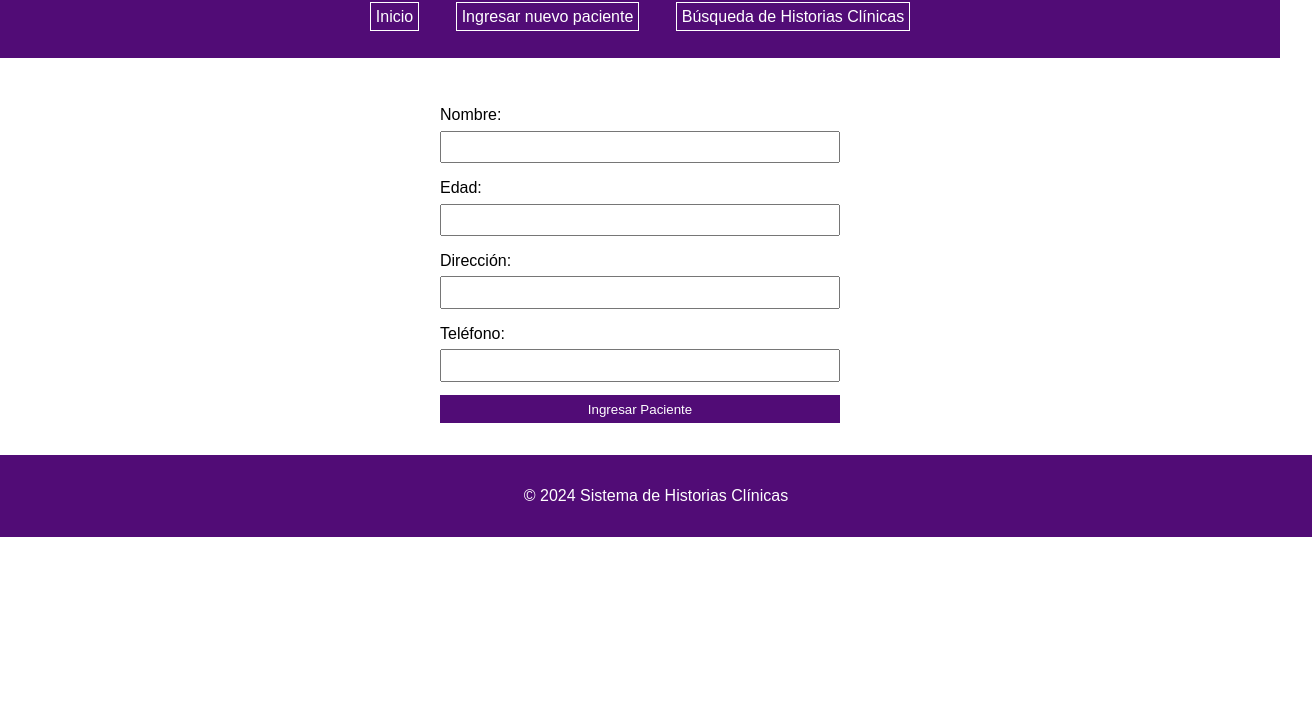
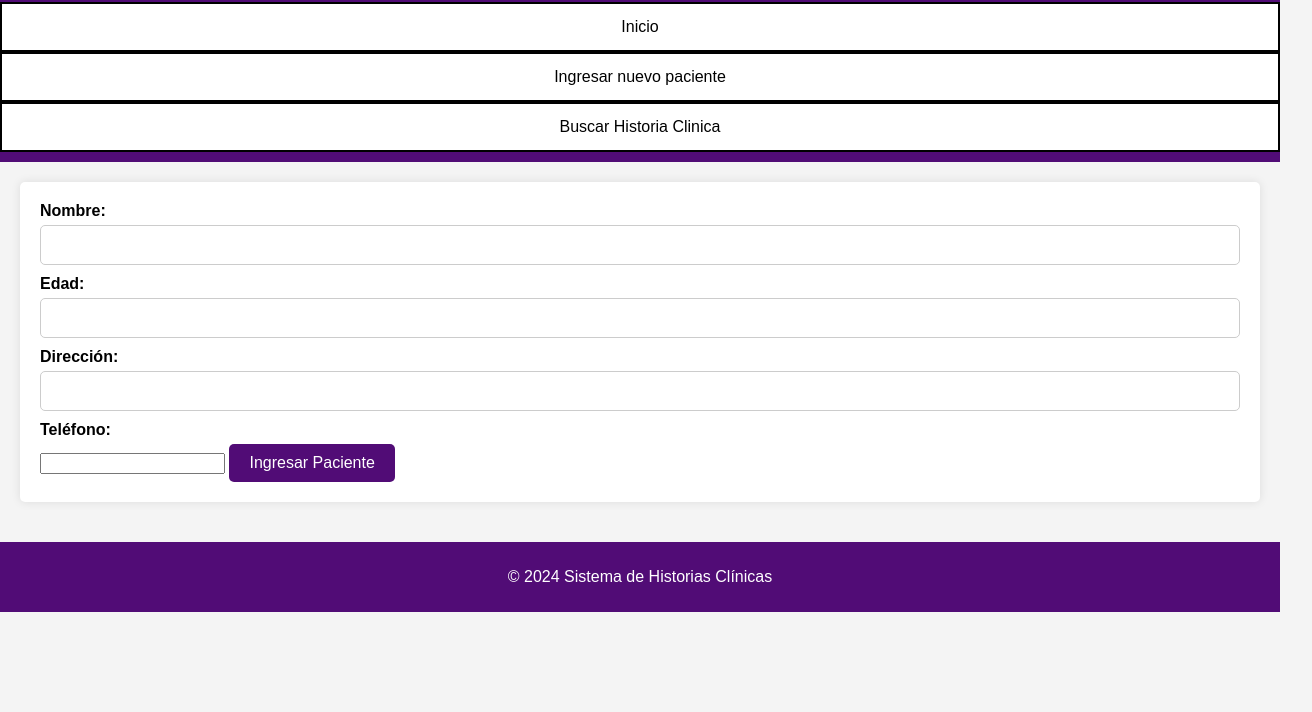
Before and after one commit to giulom13/sistemaHistoriasClinicas, a plain HTML site: page pages/ingresoPaciente.html in a window 1280 px wide. Shown: the part 88-800 px from the top of the page, 1312 px wide, since content can reach past the window. Drawn offline with Linux system fonts and the light colour scheme.

Commit message:
cambio de estilo

```diff
--- /dev/null
+++ b/css/style.css
@@ -0,0 +1,127 @@
+/* Estilos generales */
+body {
+    font-family: Arial, sans-serif;
+    margin: 0;
+    padding: 0;
+    background-color: #f4f4f4;
+}
+
+header {
+    background-color: #510c76;
+    color: white;
+    padding: 10px 0;
+    text-align: center;
+}
+nav {
+    text-align: center;
+}
+nav ul {
+    text-align: center;
+    list-style-type: none;
+    margin: 0;
+    padding: 0;
+    background-color: white;
+    overflow: hidden;
+}
+
+nav ul li {
+    text-align: center;
+}
+
+nav ul li a {
+    display: block;
+    color: black;
+    text-align: center;
+    padding: 14px 16px;
+    text-decoration: none;
+    border: 2px solid black;
+}
+
+
+
+main {
+    padding: 20px;
+}
+
+footer {
+    background-color: #510c76;
+    color: white;
+    text-align: center;
+    padding: 10px 0;
+    width: 100%;
+    bottom: 0;
+}
+
+/* Estilos para formularios */
+form {
+    background-color: white;
+    padding: 20px;
+    border-radius: 5px;
+    box-shadow: 0 0 10px rgba(0, 0, 0, 0.1);
+    margin-bottom: 20px;
+}
+
+form label {
+    display: block;
+    margin-bottom: 5px;
+    font-weight: bold;
+}
+
+form input[type="text"],
+form input[type="number"],
+form textarea {
+    width: calc(100% - 22px);
+    padding: 10px;
+    margin-bottom: 10px;
+    border: 1px solid #ccc;
+    border-radius: 5px;
+    font-size: 16px;
+}
+
+form button {
+    background-color: #510c76;
+    color: white;
+    padding: 10px 20px;
+    border: none;
+    border-radius: 5px;
+    cursor: pointer;
+    font-size: 16px;
+}
+
+form button:hover {
+    background-color: #7a05b9;
+}
+
+/* Estilos para resultados de búsqueda */
+#resultadosBusqueda div,
+#resultadoBusqueda div {
+    background-color: white;
+    padding: 20px;
+    margin-bottom: 10px;
+    border-radius: 5px;
+    box-shadow: 0 0 10px rgba(0, 0, 0, 0.1);
+}
+
+#resultadosBusqueda div p,
+#resultadoBusqueda div p {
+    margin: 5px 0;
+}
+
+/* Estilos para botones de resultados */
+#resultadosBusqueda div button,
+#resultadoBusqueda div button {
+    background-color: #510c76;
+    color: white;
+    padding: 10px 20px;
+    border: none;
+    border-radius: 5px;
+    cursor: pointer;
+    font-size: 16px;
+    display: block;
+    margin-top: 10px;
+}
+
+#resultadosBusqueda div button:hover,
+#resultadoBusqueda div button:hover {
+    background-color: #6a06a0;
+}
--- a/pages/ingresoPaciente.html
+++ b/pages/ingresoPaciente.html
@@ -4,7 +4,8 @@
     <meta charset="UTF-8">
     <meta name="viewport" content="width=device-width, initial-scale=1.0">
     <title>Ingreso de Pacientes</title>
-    <link rel="stylesheet" href="../css/styles.css">
+    <!-- <link rel="stylesheet" href="../css/styles.css"> -->
+    <link rel="stylesheet" href="../css/style.css">
 </head>
 <body>
     <header>
@@ -13,7 +14,7 @@
             <ul>
                 <li><a href="../index.html">Inicio</a></li>
                 <li><a href="./ingresoPaciente.html">Ingresar nuevo paciente</a></li>
-                <li><a href="./busquedaHistoria.html">Búsqueda de Historias Clínicas</a></li>
+                <li><a href="./busquedaHistoria.html">Buscar Historia Clinica</a></li>
             </ul>
         </nav>
     </header>
```
Also changed, not shown: index.html (+3 -2 lines), pages/busquedaHistoria.html (+2 -1 lines).
